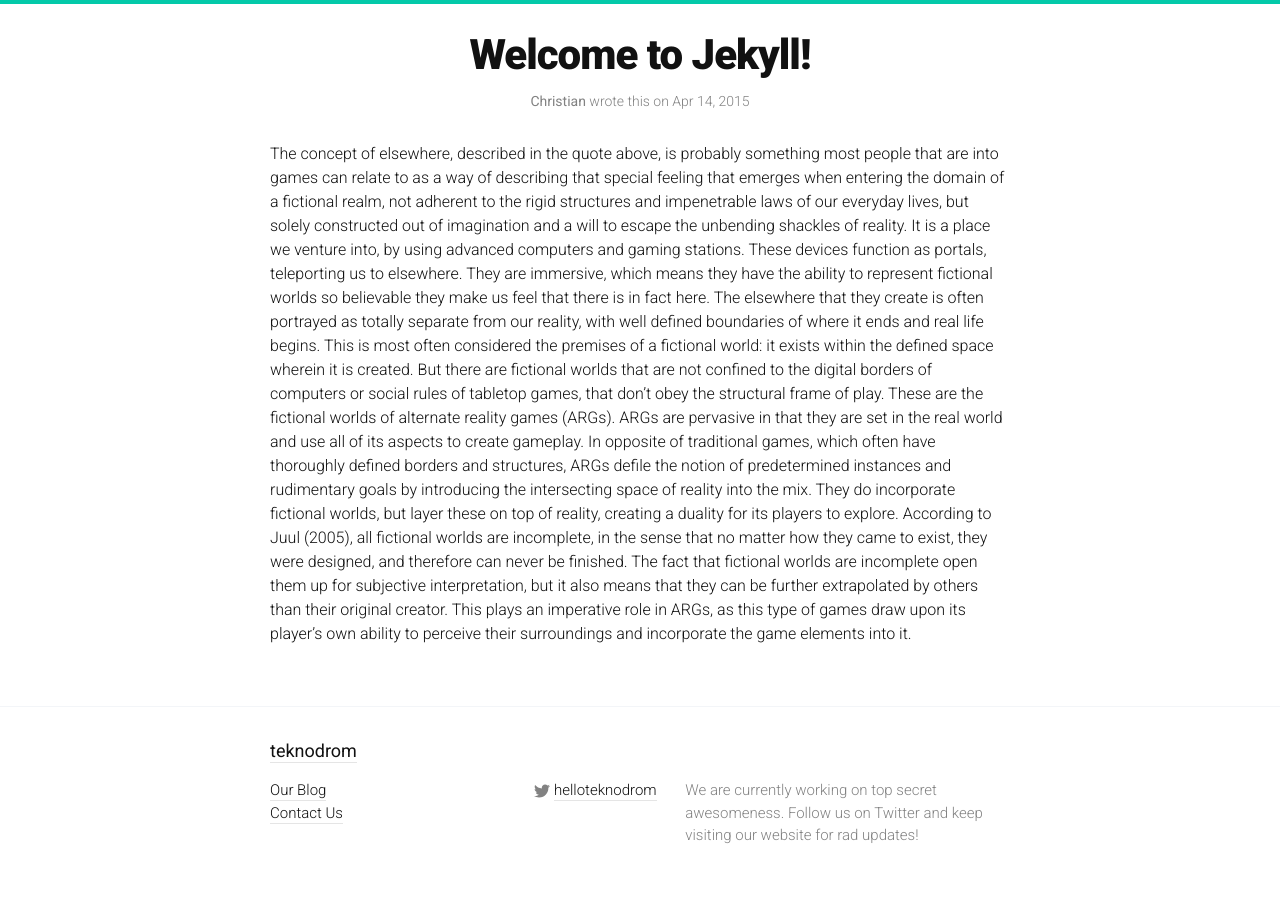
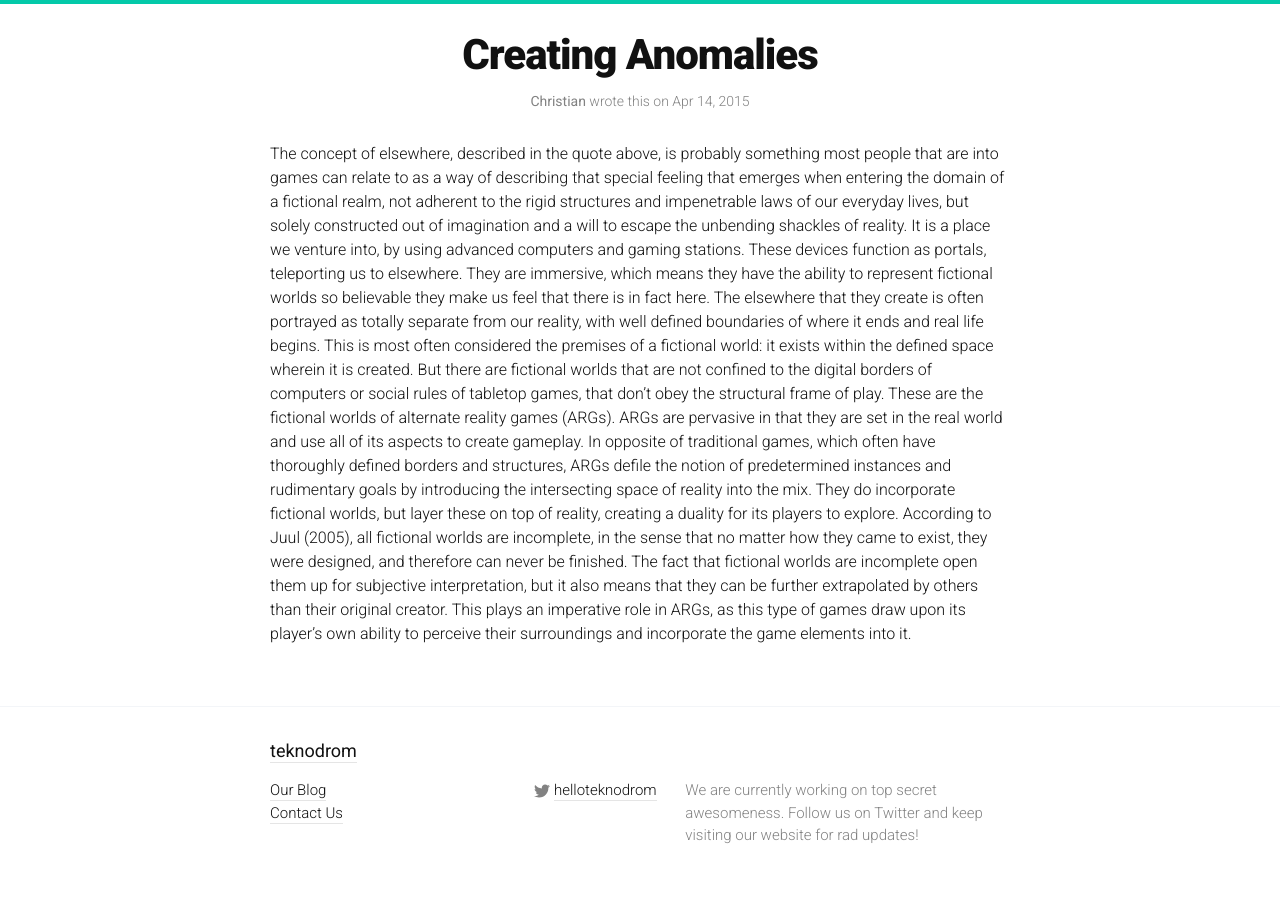
Before and after one commit to Teknodrom/teknodrom.github.io, a Jekyll site: the page built from _posts/2015-04-14-creating-anomalies.markdown, in a window 1280 px wide. Built offline with Jekyll 4.4.1, drawn with Linux system fonts in a browser that asks for light colours.

Commit message:
Update 2015-04-14-creating-anomalies.markdown

```diff
--- a/_posts/2015-04-14-creating-anomalies.markdown
+++ b/_posts/2015-04-14-creating-anomalies.markdown
@@ -1,6 +1,6 @@
 ---
 layout: post
-title:  "Welcome to Jekyll!"
+title:  "Creating Anomalies"
 date:   2015-04-14 13:03:09
 categories: game design
 author: "Christian"
```
